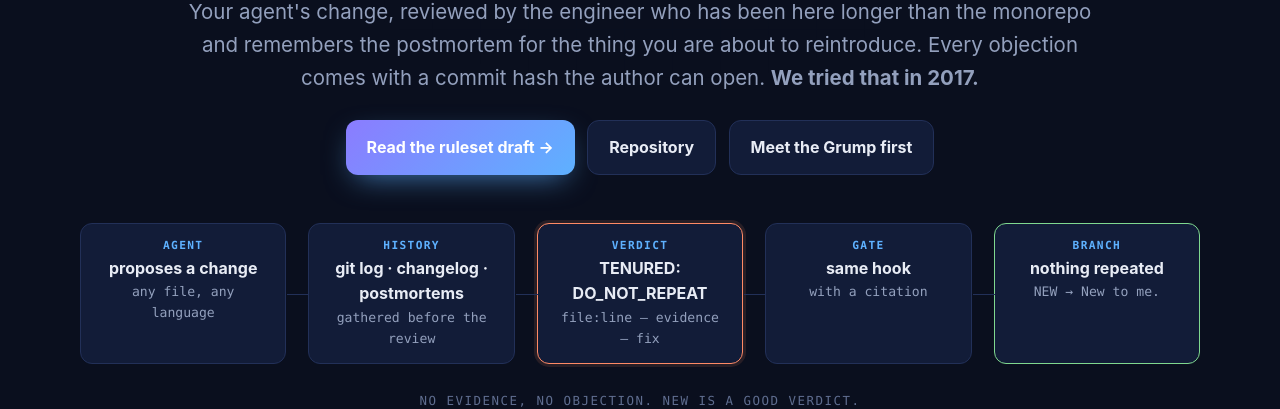
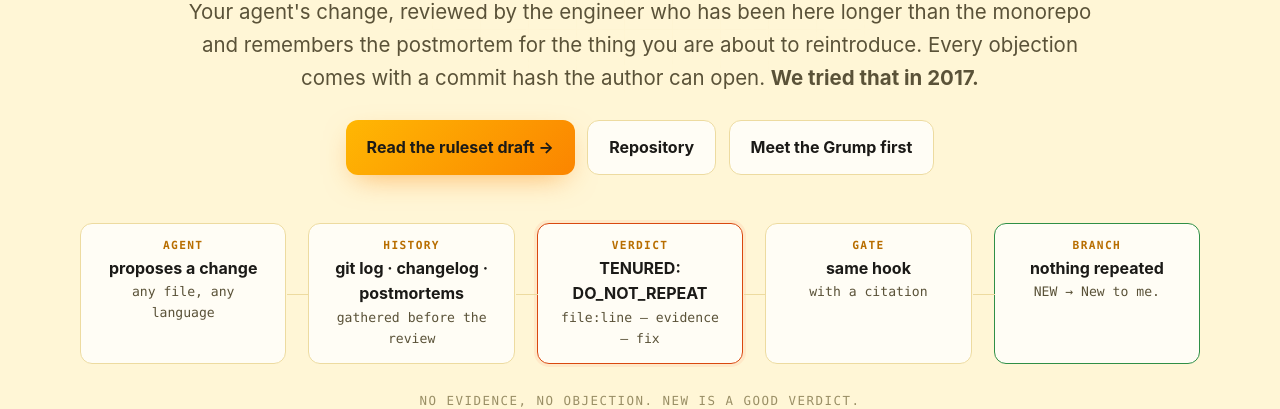
Before and after one commit to lazy-senior-dev/tenured, a plain HTML site: page docs/index.html in a window 1280 px wide. Shown: the part 691-1100 px from the top of the page. Drawn offline with Linux system fonts and the light colour scheme.

Commit message:
feat: warm light theme is the default; dark stays one toggle away

```diff
--- a/docs/assets/site.js
+++ b/docs/assets/site.js
@@ -4,7 +4,7 @@
   function setTheme(t) { root.setAttribute("data-theme", t); try { localStorage.setItem("lsd-theme", t); } catch (e) {} var b = document.getElementById("theme"); if (b) b.textContent = t === "dark" ? "☀" : "☾"; }
   var saved = null; try { saved = localStorage.getItem("lsd-theme"); } catch (e) {}
   var forced = (location.search.match(/[?&]theme=(dark|light)/) || [])[1];
-  setTheme(forced || saved || "dark");
+  setTheme(forced || saved || "light");
   var tb = document.getElementById("theme");
   if (tb) tb.addEventListener("click", function () { setTheme(root.getAttribute("data-theme") === "dark" ? "light" : "dark"); });
   var mb = document.getElementById("menu");
--- a/docs/index.html
+++ b/docs/index.html
@@ -1,5 +1,5 @@
 <!doctype html>
-<html lang="en" data-theme="dark">
+<html lang="en" data-theme="light">
 <head>
 <meta charset="utf-8">
 <meta name="viewport" content="width=device-width, initial-scale=1">
@@ -17,7 +17,7 @@
 <meta name="twitter:title" content="tenured: the engineer who remembers the postmortem">
 <meta name="twitter:description" content="Your agent's change, reviewed against the repository's own history: removals it resurrects, reverts it repeats, postmortems it ignores. Ruleset draft published.">
 <meta name="twitter:image" content="https://lazy-senior-dev.github.io/assets/social-card.png">
-<meta name="theme-color" content="#0a0f1e">
+<meta name="theme-color" content="#fff6d6">
 <!-- Custom domain: create a CNAME file containing only the bare domain in this Pages folder, then set it under Settings > Pages. -->
 <link rel="stylesheet" href="assets/site.css?v=eb00b0ca">
 </head>
@@ -515,7 +515,7 @@
     </div>
   </div>
 </footer>
-<script src="assets/site.js?v=b1c3b568"></script>
+<script src="assets/site.js?v=1141afc3"></script>
 
 </body>
 </html>
```
